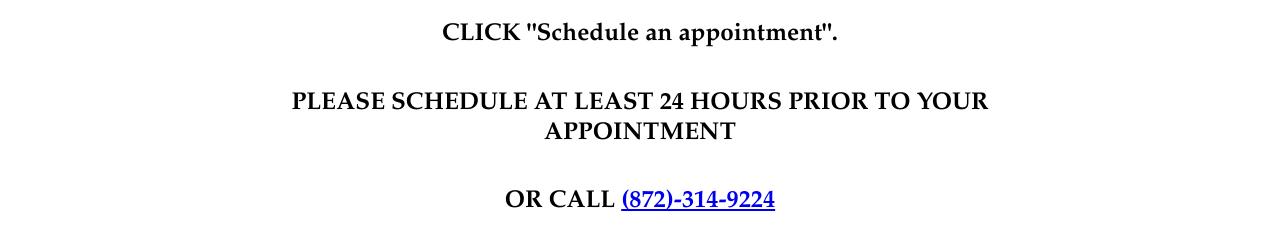
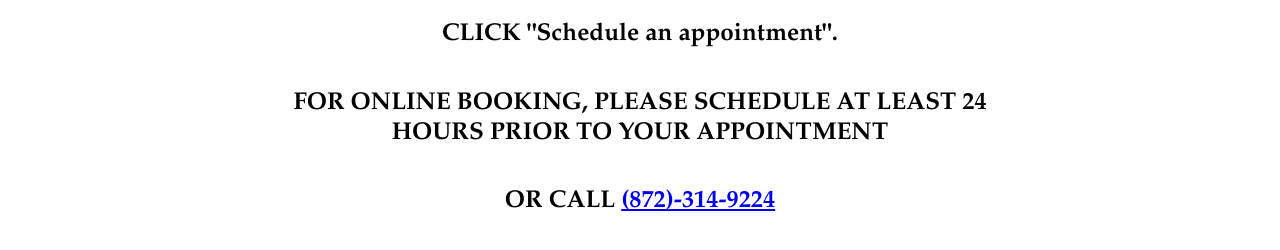
Before and after one commit to april7703/aprilsnailspa, a plain HTML site: page booking.html in a window 1280 px wide. Shown: the part 212-462 px from the top of the page. Drawn offline with Linux system fonts and the light colour scheme; a script that the page names is missing.

Commit message:
Update booking.html

```diff
--- a/booking.html
+++ b/booking.html
@@ -58,7 +58,7 @@ height="0" width="0" style="display:none;visibility:hidden"></iframe></noscript>
 		<section>
 			<h1>WALK IN WELCOME!</h1>
 			<h2 id="online-booking">CLICK "Schedule an appointment".</h2>
-			<h2 id="online-booking">PLEASE SCHEDULE AT LEAST 24 HOURS PRIOR TO YOUR APPOINTMENT</h2>
+			<h2 id="online-booking">FOR ONLINE BOOKING, PLEASE SCHEDULE AT LEAST 24 HOURS PRIOR TO YOUR APPOINTMENT</h2>
 			<h2 id="online-booking">OR CALL <a href="tel:8723149224">(872)-314-9224</a></h2>
 
 <script type="text/javascript">
```
